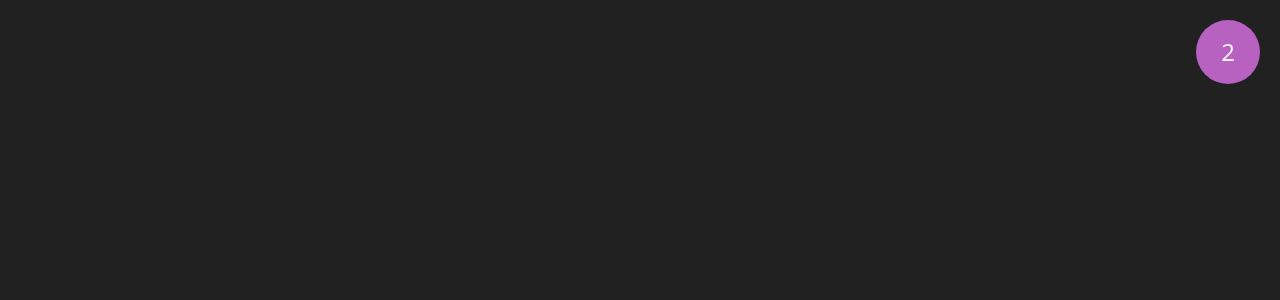
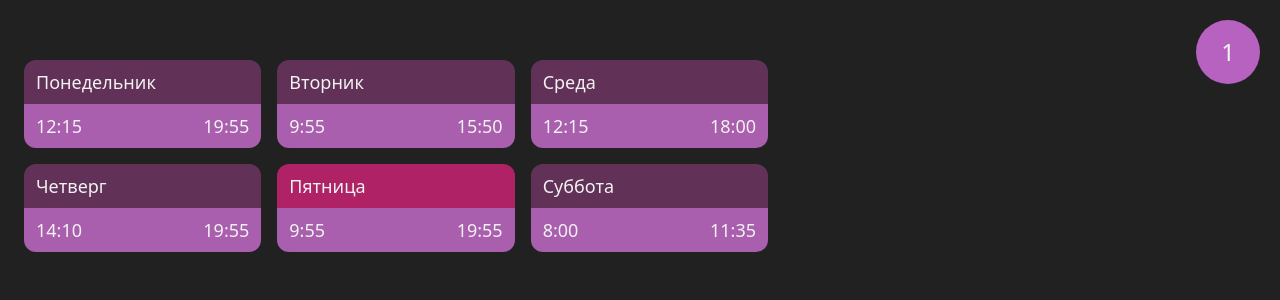
Before and after one commit to LanaLande/shedule, a React (Vite) app: page / in a window 1280 px wide. Shown: the top 300 px of the page. Built offline with nearby package versions, Linux system fonts and the light colour scheme.

Commit message:
add shedule and check week

```diff
--- a/package.json
+++ b/package.json
@@ -10,8 +10,12 @@
     "preview": "vite preview"
   },
   "dependencies": {
+    "@emotion/react": "^11.14.0",
+    "@emotion/styled": "^11.14.1",
+    "@mui/material": "^7.3.2",
     "@tailwindcss/vite": "^4.1.13",
     "clsx": "^2.1.1",
+    "date-fns": "^4.1.0",
     "react": "^19.1.1",
     "react-dom": "^19.1.1",
     "tailwindcss": "^4.1.13"
--- a/src/components/content/content.tsx
+++ b/src/components/content/content.tsx
@@ -1,7 +1,9 @@
+import { DayList } from "../day-list/day-list";
+
 export function Content(){
   return(
     <div className="h-screen w-9/10">
-
+      <DayList />
 
     </div>
   )
--- /dev/null
+++ b/src/components/day-list/day-item.tsx
@@ -0,0 +1,25 @@
+
+interface IProps {
+  dayName : string,
+  dayColor : string,
+  dayDuration? : string,
+}
+
+export function DayItem({dayName,dayColor,dayDuration  } :  IProps){
+  if(!dayDuration) return <></>
+
+  const [start, end] =  dayDuration.split('-')
+
+  return(
+    <div className="hover:scale-105 transition-transform cursor-pointer unselectable">
+        <div className="py-2 px-3 text-lg rounded-t-xl" style={{backgroundColor:  dayColor}}>
+            {dayName}
+        </div>
+
+        <div className="py-2 px-3 bg-[#a95fad]  text-lg rounded-b-xl flex items-center justify-between">
+        <p>{start}</p>
+        <p> {end} </p>
+        </div>
+    </div>
+  )
+}
--- /dev/null
+++ b/src/components/day-list/day-list.tsx
@@ -0,0 +1,23 @@
+import Grid from "@mui/material/Grid";
+import { DayItem } from "./day-item";
+import DAYS_CONFIG from "../../config/days.config";
+
+
+
+export function DayList (){
+return(
+    <div className=" flex pt-15 sm:pl-6 gap-7 w-full sm:w-2/3 flex-wrap">
+
+      <Grid container spacing={2}>
+
+       {DAYS_CONFIG.map(day =>
+        <Grid key={day.name} size={4}>
+          <DayItem dayName={day.name} dayDuration={day.duration} dayColor={day.color}/>
+        </Grid>
+       )}
+      </Grid>
+
+
+    </div>
+  )
+}
--- a/src/components/week/week-number.tsx
+++ b/src/components/week/week-number.tsx
@@ -1,7 +1,9 @@
+import { isEvenNumber } from "../../config/days.config"
+
 export function WeekNumber(){
 
-  const WEEK_NUMBER = 2
+  const WEEK_NUMBER = isEvenNumber ? 2 : 1;
   return(
-    <div className="w-16 h-16 rounded-full flex justify-center items-center text-2xl bg-[#b761c1]">{WEEK_NUMBER}</div>
+    <div className="unselectable w-16 h-16 rounded-full flex justify-center items-center text-2xl bg-[#b761c1]">{WEEK_NUMBER}</div>
   )
 }
--- /dev/null
+++ b/src/config/days.config.ts
@@ -0,0 +1,230 @@
+import { getWeek } from "date-fns/getWeek"
+
+
+ interface ILecture {
+  name : "Физра" | "СиС" | "Англ яз" | "КПиЯП"| "Физика"| "История"| "РиСБД"
+  timeDuration : "8:00-9:40" | "9:55-11:35" | "12:15-13:55" | "14:10-15:50" | "16:20-18:00" | "18:15-19:55"
+  teacher : "Прохорчук А.В." | "Мороз Л.М." | "Ханько А.В." | "Янович Н.И.-Марков В.И." | "Кривицкий С.В.-Праволоцкий А.Н." | "Ерёменко Д.В." | "Ведерникова Л.Э."
+  teacherIF : "Анна Владимировна" | "Лариса Михайловна" | "Андрей Викторович" | "Надежда Ивановна-Владислав Игоревич" | "Сергей Валентинович-Алексей Николаевич" | "Дарья Владимировна" | "Людмила Эдуардовна"
+  audition : "213" | "216" | "314" | "310" | "323" | "Спортзал" | "309"
+}
+
+export interface IDay {
+  name : 'Понедельник' | 'Вторник' | 'Среда' | 'Четверг' | 'Пятница' | 'Суббота'
+  duration?: string
+  lectures : ILecture[]
+  color : string
+}
+
+ export const isEvenNumber = !(getWeek(new Date(), {
+            weekStartsOn: 1
+          }) % 2 === 0)
+
+const DAYS_CONFIG : IDay[]= [
+ {
+  name: 'Понедельник',
+  lectures : [
+    {
+      name : 'Англ яз',
+      timeDuration : '12:15-13:55',
+      teacher : 'Прохорчук А.В.',
+      teacherIF : 'Анна Владимировна',
+      audition : '213'
+    },
+    {
+      name : 'Физика',
+      timeDuration : '14:10-15:50',
+      teacher : 'Мороз Л.М.',
+      teacherIF : 'Лариса Михайловна',
+      audition : '216'
+    },
+    {
+      name : 'СиС',
+      timeDuration : '16:20-18:00',
+      teacher : 'Ханько А.В.',
+      teacherIF : 'Андрей Викторович',
+      audition : '314'
+    },
+    {
+      name : 'СиС',
+      timeDuration : '18:15-19:55',
+      teacher : 'Ханько А.В.',
+      teacherIF : 'Андрей Викторович',
+      audition : '314'
+    },
+  ],
+  color : '#613157'
+ },
+
+  {
+  name: 'Вторник',
+  lectures : [
+    isEvenNumber
+  ?
+   {
+      name : 'Англ яз',
+      timeDuration : '9:55-11:35',
+      teacher : 'Прохорчук А.В.',
+      teacherIF : 'Анна Владимировна',
+      audition : '213'
+   }
+   :
+    {
+      name : 'Физика',
+      timeDuration : '9:55-11:35',
+      teacher : 'Мороз Л.М.',
+      teacherIF : 'Лариса Михайловна',
+      audition : '310'
+    },
+    {
+      name : 'КПиЯП',
+      timeDuration : '12:15-13:55',
+      teacher : 'Янович Н.И.-Марков В.И.' ,
+      teacherIF : 'Надежда Ивановна-Владислав Игоревич',
+      audition : '323'
+    },
+    {
+      name : 'КПиЯП',
+      timeDuration : '14:10-15:50',
+      teacher : 'Янович Н.И.-Марков В.И.' ,
+      teacherIF : 'Надежда Ивановна-Владислав Игоревич',
+      audition : '323'
+    },
+    ...(isEvenNumber ? [{
+      name : 'Физра',
+      timeDuration : '16:20-18:00',
+      teacher : 'Кривицкий С.В.-Праволоцкий А.Н.',
+      teacherIF : 'Сергей Валентинович-Алексей Николаевич',
+      audition : 'Спортзал'
+    } as ILecture ] : [])
+  ],
+  color : '#613157'
+ },
+
+  {
+  name: 'Среда',
+  lectures : [
+    {
+      name : 'РиСБД',
+      timeDuration : '12:15-13:55',
+      teacher : 'Ерёменко Д.В.',
+      teacherIF : 'Дарья Владимировна',
+      audition : '309'
+    },
+   {
+      name : 'РиСБД',
+      timeDuration : '14:10-15:50',
+      teacher : 'Ерёменко Д.В.',
+      teacherIF : 'Дарья Владимировна',
+      audition : '309'
+    },
+    {
+      name : 'История',
+      timeDuration : '16:20-18:00',
+      teacher : 'Ведерникова Л.Э.' ,
+      teacherIF : 'Людмила Эдуардовна',
+      audition : '310'
+    },
+  ],
+  color : '#613157'
+ },
+
+   {
+  name: 'Четверг',
+  lectures : [
+    {
+      name : 'Физра',
+      timeDuration : '14:10-15:50',
+      teacher : 'Кривицкий С.В.-Праволоцкий А.Н.',
+      teacherIF : 'Сергей Валентинович-Алексей Николаевич',
+      audition : 'Спортзал'
+    },
+   {
+      name : 'КПиЯП',
+      timeDuration : '16:20-18:00',
+      teacher : 'Янович Н.И.-Марков В.И.' ,
+      teacherIF : 'Надежда Ивановна-Владислав Игоревич',
+      audition : '323'
+    },
+     ...(!isEvenNumber ? [ {
+      name : 'КПиЯП',
+      timeDuration : '18:15-19:55',
+      teacher : 'Янович Н.И.-Марков В.И.' ,
+      teacherIF : 'Надежда Ивановна-Владислав Игоревич',
+      audition : '323'
+    } as ILecture ] : [])
+
+
+
+  ],
+  color : '#613157'
+ },
+
+ {
+  name: 'Пятница',
+  lectures : [
+    {
+      name : 'Физика',
+      timeDuration : '9:55-11:35',
+      teacher : 'Мороз Л.М.',
+      teacherIF : 'Лариса Михайловна',
+      audition : '216'
+    },
+     {
+      name : 'Англ яз',
+      timeDuration : '12:15-13:55',
+      teacher : 'Прохорчук А.В.',
+      teacherIF : 'Анна Владимировна',
+      audition : '213'
+    },
+    {
+      name : 'РиСБД',
+      timeDuration : '14:10-15:50',
+      teacher : 'Ерёменко Д.В.',
+      teacherIF : 'Дарья Владимировна',
+      audition : '309'
+    },
+     isEvenNumber ? {
+      name : 'РиСБД',
+      timeDuration : '16:20-18:00',
+      teacher : 'Ерёменко Д.В.',
+      teacherIF : 'Дарья Владимировна',
+      audition : '309'
+    } : {  name : 'История',
+      timeDuration : '18:15-19:55',
+      teacher : 'Ведерникова Л.Э.' ,
+      teacherIF : 'Людмила Эдуардовна',
+      audition : '310'
+    }  ],
+  color : '#af2266'
+ },
+
+ {
+  name: 'Суббота',
+  lectures : [
+    {
+      name : 'Физика',
+      timeDuration : '8:00-9:40',
+      teacher : 'Мороз Л.М.',
+      teacherIF : 'Лариса Михайловна',
+      audition : '310'
+    },
+    {
+      name : 'История',
+      timeDuration : '9:55-11:35',
+      teacher : 'Ведерникова Л.Э.' ,
+      teacherIF : 'Людмила Эдуардовна',
+      audition : '310'
+    },
+  ],
+  color : '#613157'
+ },
+
+] as const
+
+//add day duration
+DAYS_CONFIG.forEach(el => {
+  el.duration = el.lectures[0].timeDuration.split('-')[0] + '-' + el.lectures[el.lectures.length - 1].timeDuration.split('-')[1]
+})
+
+export default DAYS_CONFIG;
--- a/src/index.css
+++ b/src/index.css
@@ -5,3 +5,11 @@ html{
   margin: 0;
   box-sizing: border-box;
 }
+
+.unselectable{
+  user-select: none;
+  -moz-user-select: none;
+  -khtml-user-select: none;
+  -webkit-user-select: none;
+  -o-user-select: none;
+}
```
Also changed, not shown: 1 other file (tests, documents, lock files or other folders).
